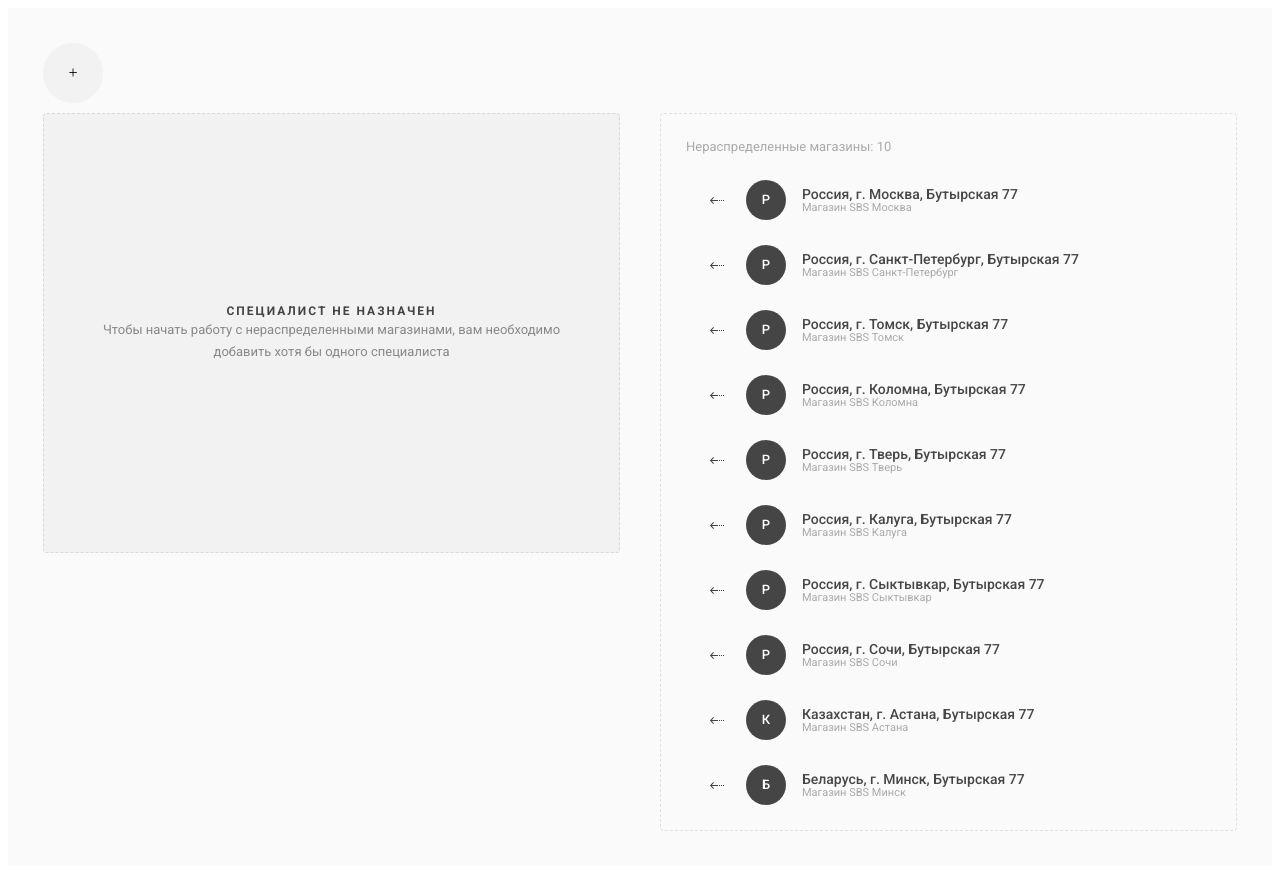
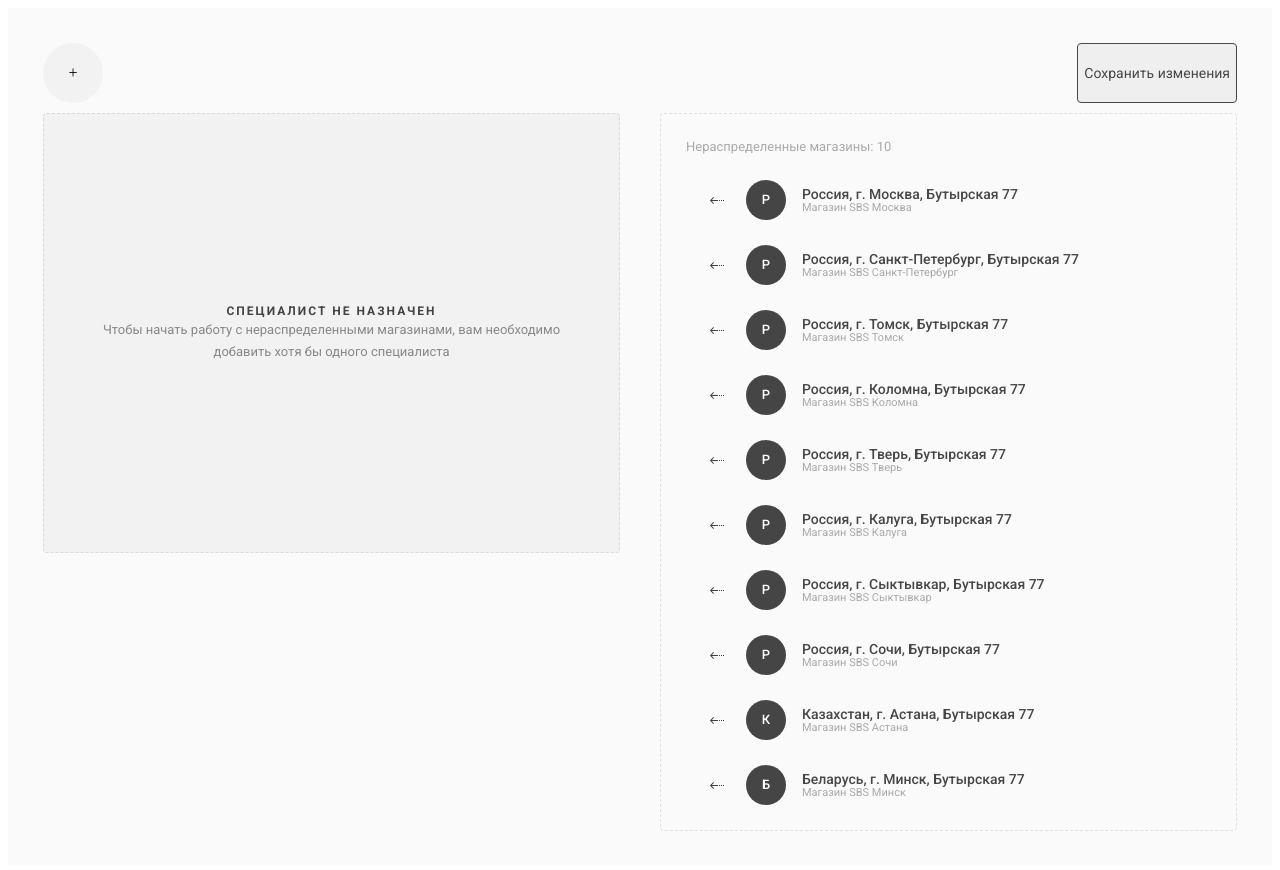
Before and after one commit to BOBRIWE/super-brands-task, an Angular app: page / in a window 1280 px wide. Shown: the top 870 px of the page. Built offline with nearby package versions, Linux system fonts and the light colour scheme.

Commit message:
Added save button

```diff
--- a/src/app/backend/services/create-worker-shop-request.service.ts
+++ b/src/app/backend/services/create-worker-shop-request.service.ts
@@ -11,10 +11,15 @@ export class CreateWorkerShopRequestService {
 
   constructor(private http: HttpClient) { }
 
-  async createWorkerShopRequest(manyToMany: IManyToManyItem): Promise<boolean> {
+  async createWorkerShopRequest(manyToMany: IManyToManyItem[]): Promise<boolean> {
     const body = JSON.stringify(manyToMany);
     try {
-      this.http.post('', body);
+      this.http.post('http://localhost', {manyToMany: body}).subscribe(
+        () => {
+          console.log('send');
+        },
+        error => console.log(error)
+      );
       return Promise.resolve(true);
     } catch (e) {
       return Promise.resolve(false);
--- a/src/app/manage-employers-form/components/form-container/form-container.component.html
+++ b/src/app/manage-employers-form/components/form-container/form-container.component.html
@@ -6,6 +6,8 @@
   ></app-employers-list>
 </section>
 <section class="right">
-  <article class="buttons"></article>
+  <article class="buttons">
+    <button class="button" (click)="saveManyToMany()">Сохранить изменения</button>
+  </article>
   <app-shops-list (shopClicked)="shopClicked($event)" [shops]="emptyShops"></app-shops-list>
 </section>
--- a/src/app/manage-employers-form/components/form-container/form-container.component.scss
+++ b/src/app/manage-employers-form/components/form-container/form-container.component.scss
@@ -12,7 +12,28 @@
     grid-template-rows: 70px 1fr;
 
     & > .buttons {
+      padding-bottom: 10px;
+      display: grid;
+      align-items: baseline;
+      justify-items: end;
+      & > .button {
+        font-family: Roboto;
+        font-style: normal;
+        font-weight: normal;
+        font-size: 14px;
+        line-height: 24px;
+        color: #474747;
 
+        height: 100%;
+        box-sizing: border-box;
+
+        border: 1px solid #474747;
+        border-radius: 4px;
+
+        &:hover {
+          cursor: pointer;
+        }
+      }
     }
   }
 }
--- a/src/app/manage-employers-form/components/form-container/form-container.component.ts
+++ b/src/app/manage-employers-form/components/form-container/form-container.component.ts
@@ -48,6 +48,10 @@ export class FormContainerComponent implements OnInit {
     this.updateShops();
   }
 
+  saveManyToMany() {
+    this.createWorkerShopRequestService.createWorkerShopRequest(this.createWorkerShopRequestService.localManyToMany);
+  }
+
   async ngOnInit(): Promise<void> {
     await this.updateShops();
   }
```
